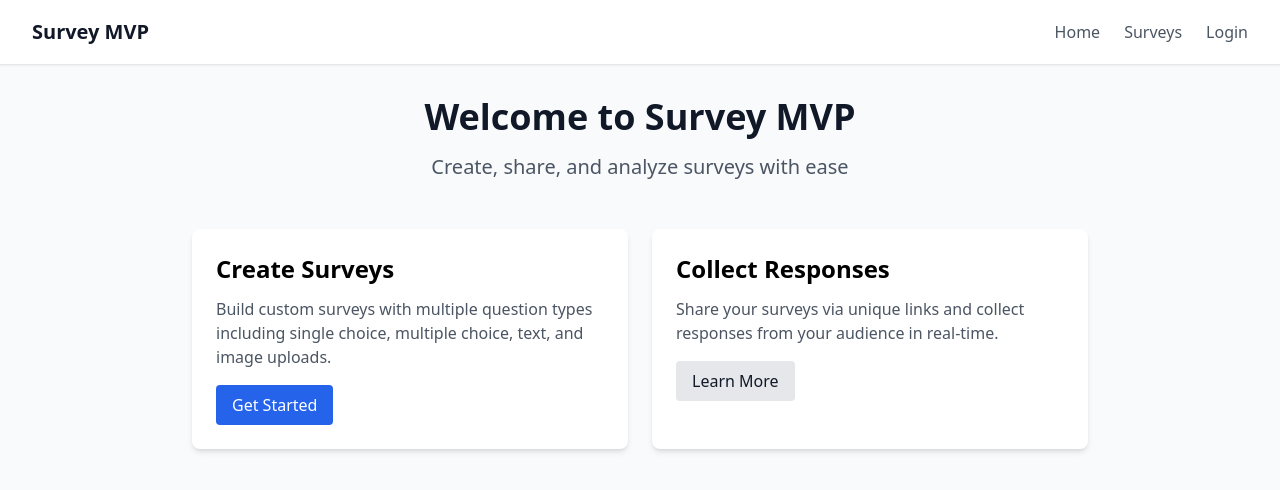
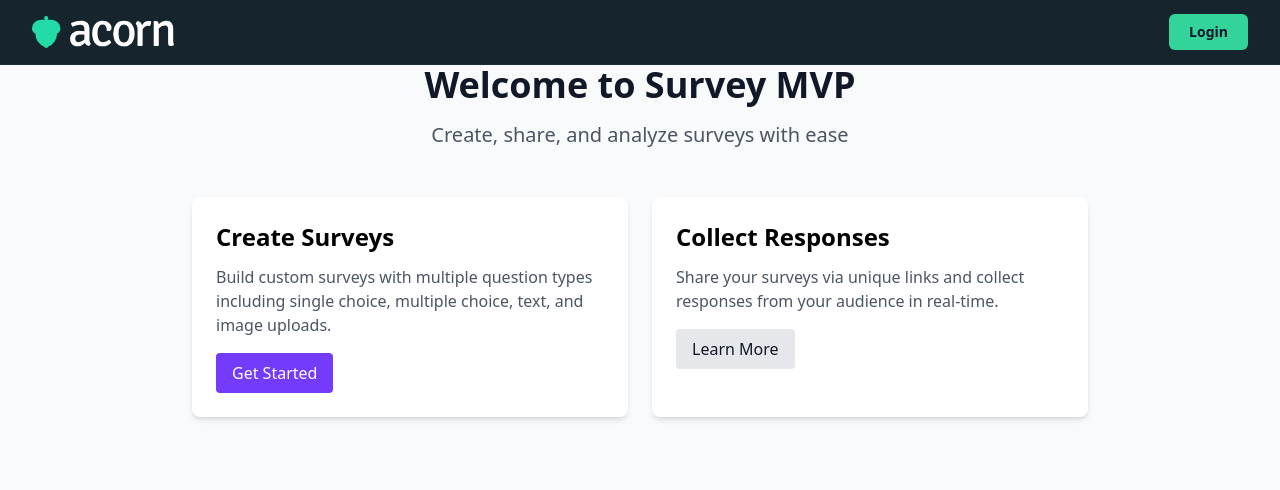
Before and after one commit to EvelynDevelops/survey-mvp, a Next.js app in the folder frontend/: page / in a window 1280 px wide. Shown: the top 490 px of the page. Built offline with nearby package versions, Linux system fonts and the light colour scheme.

Commit message:
feat(ui): update layout and shared UI components

```diff
--- a/frontend/app/layout.tsx
+++ b/frontend/app/layout.tsx
@@ -1,51 +1,48 @@
-import type { Metadata } from 'next'
-import Link from 'next/link'
-import './globals.css'
+import type { Metadata } from "next";
+import Link from "next/link";
+import { AcornLmsLogo } from "@/components/icon/AcornLogo";
+import "./globals.css";
 
 export const metadata: Metadata = {
-  title: 'Survey MVP',
-  description: 'Survey MVP Application',
-}
+  title: "Survey MVP",
+  description: "Survey MVP Application",
+};
 
 export default function RootLayout({
   children,
 }: {
-  children: React.ReactNode
+  children: React.ReactNode;
 }) {
   return (
     <html lang="en">
       <body>
         <div className="min-h-screen bg-gray-50">
           {/* Header */}
-          <header className="bg-white shadow-sm border-b">
+          <header className="bg-navy border-b border-slate-800">
             <div className="max-w-7xl mx-auto px-4 sm:px-6 lg:px-8">
-              <div className="flex justify-between items-center h-16">
-                <div className="flex items-center">
-                  <Link href="/" className="text-xl font-bold text-gray-900">
-                    Survey MVP
-                  </Link>
-                </div>
-                <nav className="flex gap-6">
-                  <Link href="/" className="text-gray-600 hover:text-gray-900">
-                    Home
-                  </Link>
-                  <Link href="/surveys" className="text-gray-600 hover:text-gray-900">
-                    Surveys
-                  </Link>
-                  <Link href="/login" className="text-gray-600 hover:text-gray-900">
-                    Login
-                  </Link>
-                </nav>
+              <div className="flex items-center justify-between h-16">
+                {/* Left: Logo */}
+                <Link href="/" className="flex items-center">
+                  <AcornLmsLogo className="h-8 w-auto text-white" />
+                </Link>
+
+                {/* Right: Login Button */}
+                <Link
+                  href="/login"
+                  className="inline-flex items-center rounded-md bg-emerald-400 px-5 py-2 text-sm font-semibold text-slate-900 hover:bg-emerald-300 transition-colors"
+                >
+                  Login
+                </Link>
               </div>
             </div>
           </header>
 
           {/* Main Content */}
-          <main className="max-w-7xl mx-auto px-4 sm:px-6 lg:px-8 py-8">
+          <main>
             {children}
           </main>
         </div>
       </body>
     </html>
-  )
+  );
 }
--- /dev/null
+++ b/frontend/components/icon/AcornLogo.tsx
@@ -0,0 +1,54 @@
+import * as React from "react";
+
+type Props = React.SVGProps<SVGSVGElement> & {
+  title?: string;
+};
+
+export function AcornLmsLogo({ title = "Acorn LMS", ...props }: Props) {
+  return (
+    <svg
+      xmlns="http://www.w3.org/2000/svg"
+      width="150.745"
+      height="33.962"
+      viewBox="0 0 150.745 33.962"
+      role="img"
+      aria-label={title}
+      {...props}
+    >
+      <g transform="translate(0 0)">
+        <path
+          d="M232.355,190.033v-.167a9.334,9.334,0,0,0-9.313-9.162h-4.505a2.2,2.2,0,1,0-3.458-1.805,2.219,2.219,0,0,0,.94,1.805h-4.505a9.324,9.324,0,0,0-9.313,9.162v.167a5.765,5.765,0,0,0,3.565,5.324v.015a15.094,15.094,0,0,0,9.511,14.016,2.187,2.187,0,0,0,2,1.274h0a2.229,2.229,0,0,0,2-1.274,15.078,15.078,0,0,0,9.511-14.016v-.015A5.75,5.75,0,0,0,232.355,190.033Z"
+          transform="translate(-202.2 -176.7)"
+          fill="#23dba7"
+        />
+        <g transform="translate(40.485 4.93)">
+          <path
+            d="M491.034,234.257a5.029,5.029,0,0,1-2.048,2.776,5.26,5.26,0,0,1-4.2-3.261q-3.732,3.572-7.66,3.565a8.841,8.841,0,0,1-3.489-.637,7.448,7.448,0,0,1-2.518-1.7,6.814,6.814,0,0,1-1.517-2.472,8.517,8.517,0,0,1-.5-2.912,7.848,7.848,0,0,1,2.761-6.507,11.369,11.369,0,0,1,7.326-2.2c.88,0,1.729.03,2.579.076a22,22,0,0,1,2.472.288V219.21c0-3.14-1.441-4.7-4.308-4.7a24.514,24.514,0,0,0-8.237,2.048,5.047,5.047,0,0,1-1.578-3.944,26.2,26.2,0,0,1,10.861-2.412,8.786,8.786,0,0,1,6.356,2.184c1.5,1.456,2.26,3.64,2.26,6.583v10.77C489.562,231.906,490.048,233.408,491.034,234.257Zm-13.015-1.214a8.22,8.22,0,0,0,6.189-3.155V224.9c-.7-.076-1.441-.121-2.2-.152q-1.16-.046-2.412-.046a5.442,5.442,0,0,0-3.747,1.183,3.964,3.964,0,0,0-1.335,3.125,4.352,4.352,0,0,0,.94,2.958A3.155,3.155,0,0,0,478.019,233.044Z"
+            transform="translate(-469.1 -210.048)"
+            fill="currentColor"
+          />
+          <path
+            d="M638.957,219.924v-.576q0-5.938-4.6-5.931a4.25,4.25,0,0,0-3.868,2.412c-.91,1.608-1.35,4-1.35,7.19q0,9.033,5.916,9.025a10.63,10.63,0,0,0,6.325-2.624,4.562,4.562,0,0,1,1.411,1.365,5.526,5.526,0,0,1,.895,1.835A12.78,12.78,0,0,1,634.3,236.5a10.553,10.553,0,0,1-4.808-1.016,9.134,9.134,0,0,1-3.352-2.867,12.534,12.534,0,0,1-1.987-4.414,22.847,22.847,0,0,1-.652-5.673,16.832,16.832,0,0,1,.895-5.688,12.633,12.633,0,0,1,2.381-4.171,10.541,10.541,0,0,1,3.458-2.579,10.005,10.005,0,0,1,4.171-.895,11.112,11.112,0,0,1,4.02.683,9.554,9.554,0,0,1,2.988,1.79,7.572,7.572,0,0,1,1.9,2.548,6.891,6.891,0,0,1,.652,2.912c0,1.987-.91,2.988-2.73,2.988A10.462,10.462,0,0,1,638.957,219.924Z"
+            transform="translate(-600.08 -209.2)"
+            fill="currentColor"
+          />
+          <path
+            d="M789.645,233.791a10.282,10.282,0,0,1-7.615,2.882,11.272,11.272,0,0,1-4.823-.971,9.912,9.912,0,0,1-3.549-2.776,12.841,12.841,0,0,1-2.2-4.308,20.862,20.862,0,0,1,0-11.149,12.636,12.636,0,0,1,2.2-4.323,9.353,9.353,0,0,1,3.549-2.776,12.469,12.469,0,0,1,9.647,0,9.911,9.911,0,0,1,3.549,2.776,12.918,12.918,0,0,1,2.2,4.323,19.448,19.448,0,0,1,.758,5.567C793.377,227.708,792.133,231.3,789.645,233.791Zm-7.584-20.265q-5.688,0-5.688,9.5c0,6.34,1.9,9.5,5.688,9.5q5.756,0,5.749-9.5T782.061,213.526Z"
+            transform="translate(-724.952 -209.37)"
+            fill="currentColor"
+          />
+          <path
+            d="M927.8,214.282a4.745,4.745,0,0,1,1.987-2.882,6.168,6.168,0,0,1,4.778,4.672q2.093-4.664,6.871-4.672a13.677,13.677,0,0,1,2.776.319,9.589,9.589,0,0,1-1.3,5.142,10.342,10.342,0,0,0-2.154-.258q-3.572,0-5.612,3.989V237.7a17.27,17.27,0,0,1-5.4,0v-18.02A7.1,7.1,0,0,0,927.8,214.282Z"
+            transform="translate(-858.222 -211.066)"
+            fill="currentColor"
+          />
+          <path
+            d="M1074.475,219.3v12.226a10.42,10.42,0,0,0,.9,4.778,4.772,4.772,0,0,1-3.2,1.153,2.92,2.92,0,0,1-2.442-.865,4.246,4.246,0,0,1-.652-2.594V220.666a7.849,7.849,0,0,0-.713-3.883,2.626,2.626,0,0,0-2.442-1.153,8.243,8.243,0,0,0-3.55.865,10.142,10.142,0,0,0-3.17,2.381v18.217a12.756,12.756,0,0,1-2.67.212c-.561,0-1.062-.015-1.517-.046a11.479,11.479,0,0,1-1.214-.152V211.276l.319-.319h2.048c1.9,0,2.882,1.092,2.988,3.261a12.085,12.085,0,0,1,8.343-3.519,6.086,6.086,0,0,1,5.248,2.336A10.266,10.266,0,0,1,1074.475,219.3Z"
+            transform="translate(-965.11 -210.472)"
+            fill="currentColor"
+          />
+        </g>
+      </g>
+    </svg>
+  );
+}
--- a/frontend/components/ui/Button.tsx
+++ b/frontend/components/ui/Button.tsx
@@ -21,7 +21,7 @@ export function Button({
   const baseStyles = 'rounded font-medium transition-colors disabled:opacity-50 disabled:cursor-not-allowed';
 
   const variantStyles = {
-    primary: 'bg-blue-600 text-white hover:bg-blue-700',
+    primary: 'bg-purple text-white hover:bg-purple/90',
     secondary: 'bg-gray-200 text-gray-900 hover:bg-gray-300',
     danger: 'bg-red-600 text-white hover:bg-red-700',
   };
--- /dev/null
+++ b/frontend/components/ui/Label.tsx
@@ -0,0 +1,20 @@
+/**
+ * Reusable Label component for form labels.
+ */
+
+import { LabelHTMLAttributes, ReactNode } from 'react';
+
+interface LabelProps extends LabelHTMLAttributes<HTMLLabelElement> {
+  children: ReactNode;
+}
+
+export function Label({ children, className = '', ...props }: LabelProps) {
+  return (
+    <label
+      className={`block text-sm font-medium text-gray-700 ${className}`}
+      {...props}
+    >
+      {children}
+    </label>
+  );
+}
```
